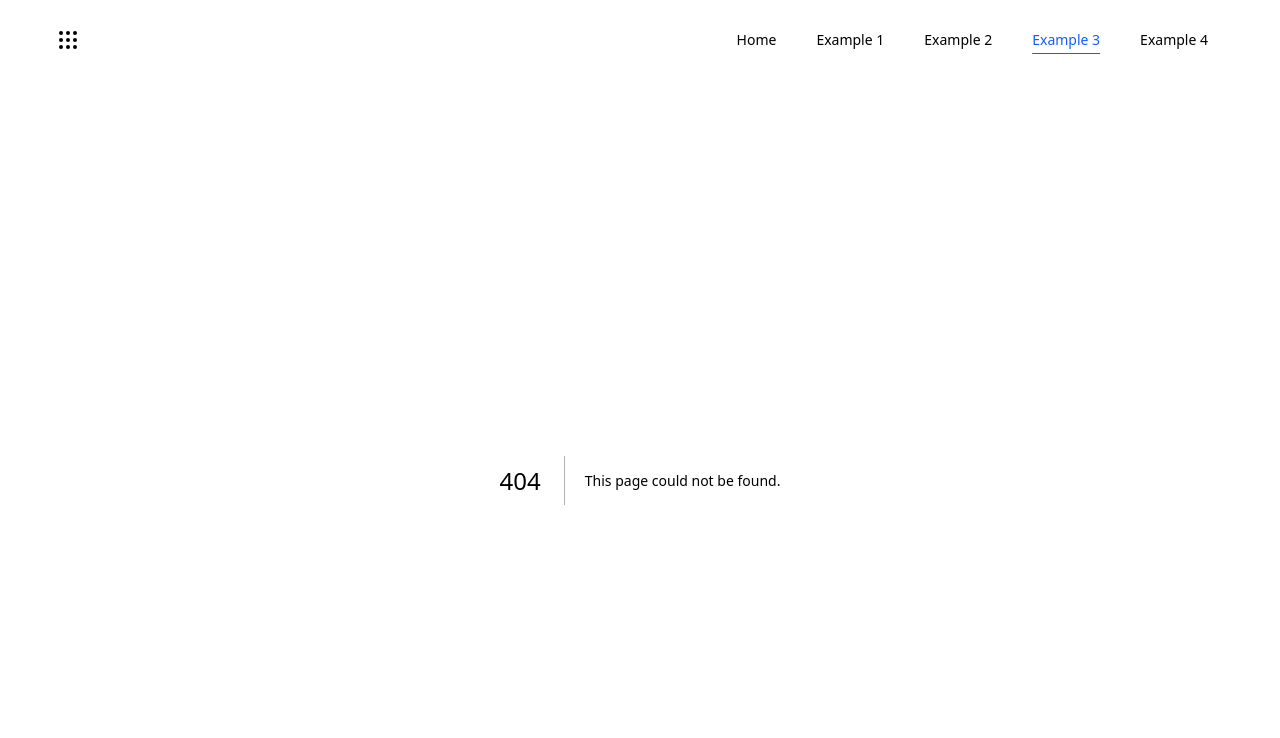
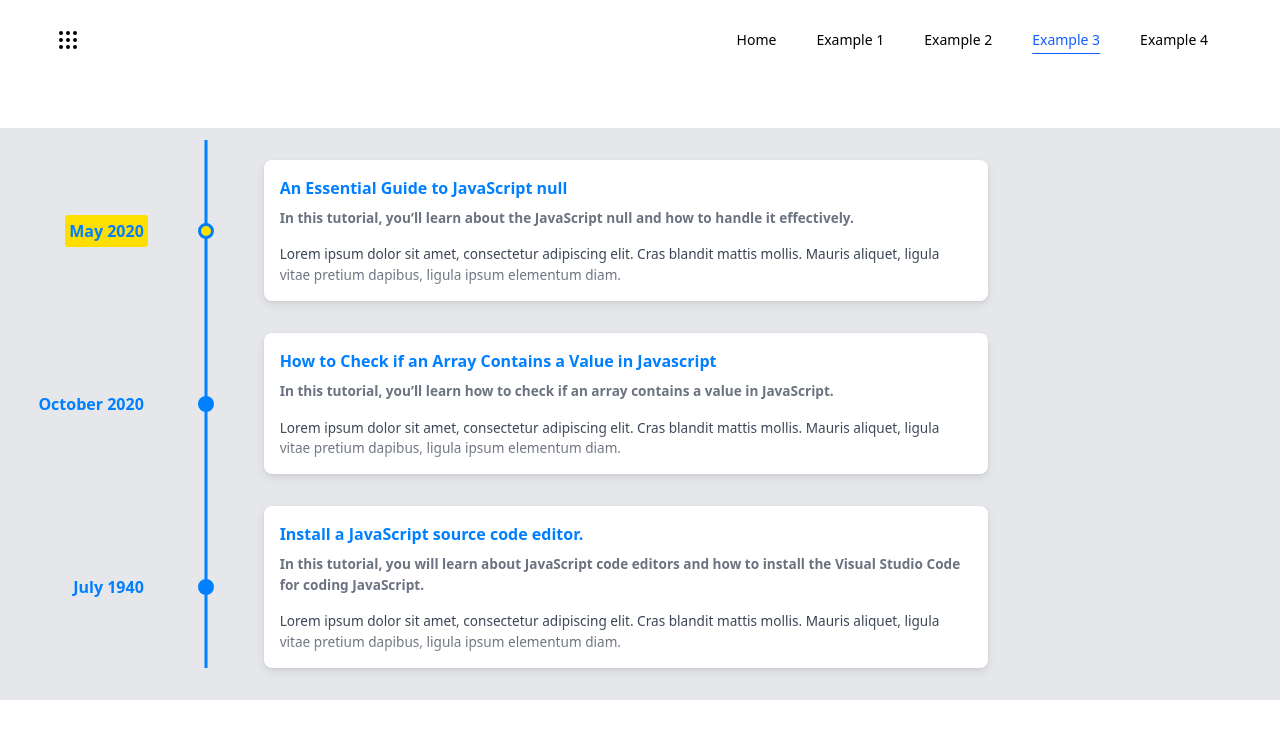
Before and after one commit to officialrajdeepsingh/react-chrono, a Next.js app: page /example-3 in a window 1280 px wide. Before the commit this address had no page. Shown: the top 738 px of the page. Built offline with nearby package versions, Linux system fonts and the light colour scheme.

Commit message:
example 3 route

```diff
--- /dev/null
+++ b/app/example-3/page.tsx
@@ -0,0 +1,183 @@
+"use client";
+
+import React from "react";
+import { Chrono } from "react-chrono";
+// import Image from "next/image";
+// import Link from "next/link";
+
+const items = [
+  {
+    title: "May 2020",
+    cardTitle: "An Essential Guide to JavaScript null",
+    cardSubtitle:
+      "In this tutorial, you’ll learn about the JavaScript null and how to handle it effectively.",
+    cardDetailedText: `Lorem ipsum dolor sit amet, consectetur adipiscing elit. Cras blandit mattis mollis. Mauris aliquet, ligula vitae pretium dapibus, ligula ipsum elementum diam.`,
+  },
+  {
+    title: "October 2020",
+    cardTitle: "How to Check if an Array Contains a Value in Javascript",
+    cardSubtitle:
+      "In this tutorial, you’ll learn how to check if an array contains a value in JavaScript.",
+    cardDetailedText: `Lorem ipsum dolor sit amet, consectetur adipiscing elit. Cras blandit mattis mollis. Mauris aliquet, ligula vitae pretium dapibus, ligula ipsum elementum diam.`,
+  },
+  {
+    title: "July 1940",
+    cardTitle: "Install a JavaScript source code editor.",
+    cardSubtitle:
+      "In this tutorial, you will learn about JavaScript code editors and how to install the Visual Studio Code for coding JavaScript.",
+
+    cardDetailedText: `Lorem ipsum dolor sit amet, consectetur adipiscing elit. Cras blandit mattis mollis. Mauris aliquet, ligula vitae pretium dapibus, ligula ipsum elementum diam.`,
+  },
+];
+
+// function Card() {
+//   return (
+//     <div className="mb-6 grid gap-4 sm:grid-cols-2 sm:justify-items-stretch md:mb-10 md:grid-cols-3 lg:mb-12 lg:gap-6">
+//       <Link
+//         href={"/"}
+//         className="flex flex-col gap-4 rounded-md border border-solid border-gray-300 px-4 py-8 md:p-0"
+//       >
+//         <Image
+//           src="https://firebasestorage.googleapis.com/v0/b/flowspark-1f3e0.appspot.com/o/Tailspark%20Images%2FPlaceholder%20Image.svg?alt=media&token=375a1ea3-a8b6-4d63-b975-aac8d0174074"
+//           alt="demo image"
+//           className="h-60 object-cover"
+//         />
+//         <div className="px-6 py-4">
+//           <p className="mb-4 text-sm font-semibold uppercase text-gray-500">
+//             lifestyle
+//           </p>
+//           <p className="mb-4 text-xl font-semibold">
+//             The latest news with Flowspark
+//           </p>
+//           <p className="mb-6 text-sm text-gray-500 sm:text-base lg:mb-8">
+//             Lorem ipsum dolor sit amet, elit ut aliquam, purus sit amet luctus
+//             venenatis elit ut aliquam, purus sit amet luctus venenatis
+//           </p>
+//           <div className="flex">
+//             <img
+//               src="https://firebasestorage.googleapis.com/v0/b/flowspark-1f3e0.appspot.com/o/Tailspark%20Images%2FPLaceholder%20Image%20Secondary.svg?alt=media&token=b8276192-19ff-4dd9-8750-80bc5f7d6844"
+//               alt=""
+//               className="mr-4 h-10 w-10 rounded-full object-cover"
+//             />
+//             <div className="flex flex-col">
+//               <h6 className="text-base font-bold">Laila Bahar</h6>
+//               <div className="flex flex-col lg:flex-row">
+//                 <p className="text-sm text-gray-500">Sept 28, 2022</p>
+//                 <p className="mx-2 hidden text-sm text-gray-500 lg:flex">-</p>
+//                 <p className="text-sm text-gray-500">6 mins read</p>
+//               </div>
+//             </div>
+//           </div>
+//         </div>
+//       </Link>
+//     </div>
+//   );
+// }
+
+export default function page() {
+  return (
+    <div className="bg-gray-200 mt-12 container mx-auto p-3">
+      <Chrono
+        items={items}
+        mode="VERTICAL"
+        disableToolbar={true}
+        cardHeight={64} // sets the height of the timeline card to 200px
+        cardWidth={724}
+      />
+    </div>
+  );
+}
+
+/*
+
+<div className="bg-gray-100 py-10 px-4">
+  <div className="max-w-7xl mx-auto grid grid-cols-1 md:grid-cols-2 lg:grid-cols-3 gap-6">
+    <div className="bg-white rounded-xl shadow-md overflow-hidden">
+      <img
+        className="w-full h-48 object-cover"
+        src="https://via.placeholder.com/400x200"
+        alt="Card image"
+      />
+      <div className="p-6 text-center">
+        <h2 className="text-xl font-semibold text-gray-900 mb-2">
+          50+ Best creative website themes & templates
+        </h2>
+        <p className="text-gray-600 text-sm mb-4">
+          Lorem ipsum dolor sit amet pretium consectetur adipiscing
+          elit. Lorem consectetur adipiscing elit.
+        </p>
+        <button className="px-6 py-2 border border-gray-300 text-gray-700 rounded-full hover:bg-gray-100 transition">
+          View Details
+        </button>
+      </div>
+    </div>
+
+    <div className="bg-white rounded-xl shadow-md overflow-hidden">
+      <img
+        className="w-full h-48 object-cover"
+        src="https://via.placeholder.com/400x200"
+        alt="Card image"
+      />
+      <div className="p-6 text-center">
+        <h2 className="text-xl font-semibold text-gray-900 mb-2">
+          The ultimate UX and UI guide to card design
+        </h2>
+        <p className="text-gray-600 text-sm mb-4">
+          Lorem ipsum dolor sit amet pretium consectetur adipiscing
+          elit. Lorem consectetur adipiscing elit.
+        </p>
+        <button className="px-6 py-2 border border-gray-300 text-gray-700 rounded-full hover:bg-gray-100 transition">
+          View Details
+        </button>
+      </div>
+    </div>
+
+    <div className="bg-white rounded-xl shadow-md overflow-hidden">
+      <img
+        className="w-full h-48 object-cover"
+        src="https://via.placeholder.com/400x200"
+        alt="Card image"
+      />
+      <div className="p-6 text-center">
+        <h2 className="text-xl font-semibold text-gray-900 mb-2">
+          Creative Card Component designs graphic elements
+        </h2>
+        <p className="text-gray-600 text-sm mb-4">
+          Lorem ipsum dolor sit amet pretium consectetur adipiscing
+          elit. Lorem consectetur adipiscing elit.
+        </p>
+        <button className="px-6 py-2 border border-gray-300 text-gray-700 rounded-full hover:bg-gray-100 transition">
+          View Details
+        </button>
+      </div>
+    </div>
+  </div>
+</div>
+
+<div className="max-w-md mx-auto rounded-md overflow-hidden shadow-md hover:shadow-lg">
+  <div className="relative">
+    <img
+      className="w-full"
+      src="https://images.unsplash.com/photo-1523275335684-37898b6baf30"
+      alt="Product Image"
+    />
+    <div className="absolute top-0 right-0 bg-red-500 text-white px-2 py-1 m-2 rounded-md text-sm font-medium">
+      SALE
+    </div>
+  </div>
+  <div className="p-4">
+    <h3 className="text-lg font-medium mb-2">Product Title</h3>
+    <p className="text-gray-600 text-sm mb-4">
+      Lorem ipsum dolor sit amet, consectetur adipiscing elit. Duis
+      vitae ante vel eros fermentum faucibus sit amet euismod lorem.
+    </p>
+    <div className="flex items-center justify-between">
+      <span className="font-bold text-lg">$19.99</span>
+      <button className="bg-blue-500 hover:bg-blue-600 text-white font-bold py-2 px-4 rounded">
+        Buy Now
+      </button>
+    </div>
+  </div>
+</div>
+
+*/
```
